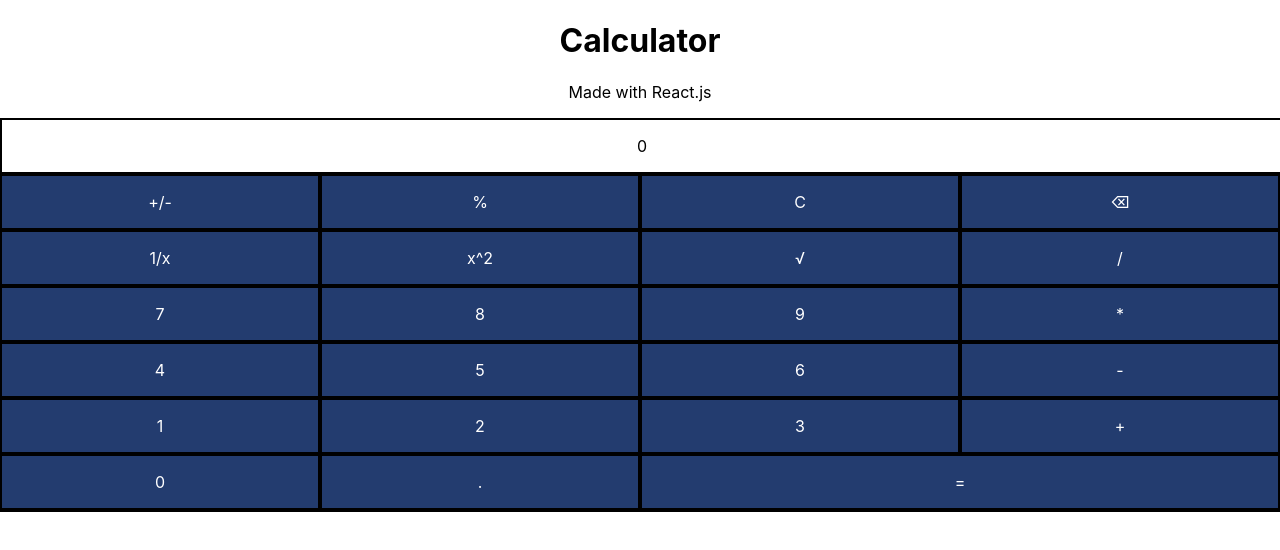
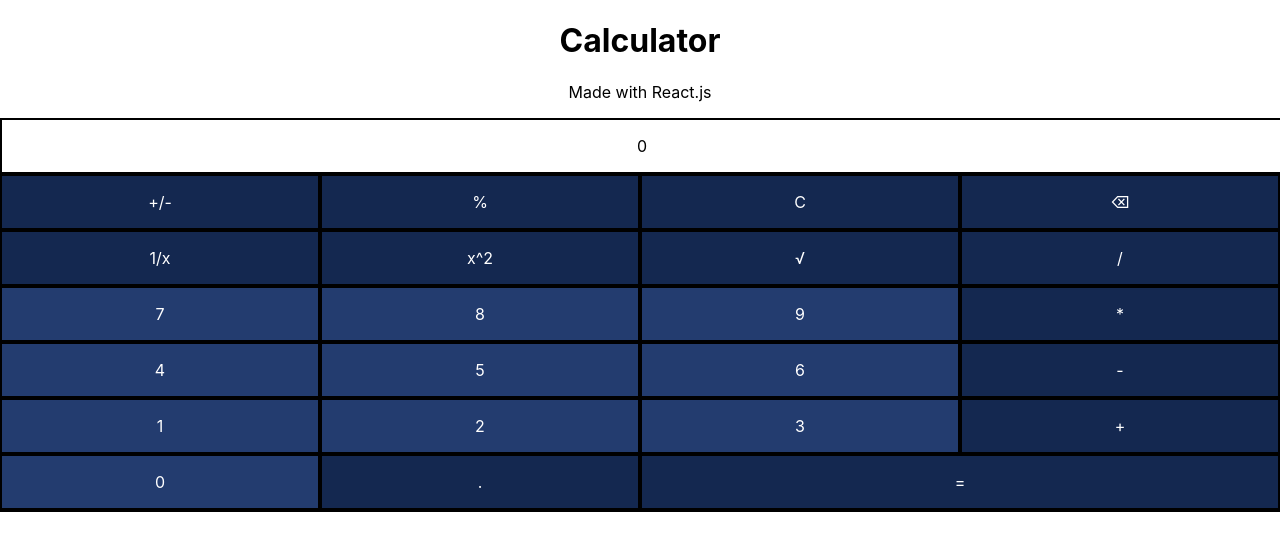
Before and after one commit to pravirchugh/Calculator, a React (Create React App) app: page / in a window 1280 px wide. Shown: the top 550 px of the page. Built offline with nearby package versions, Linux system fonts and the light colour scheme.

Commit message:
Created a component for operation buttons

```diff
--- a/src/App.js
+++ b/src/App.js
@@ -2,6 +2,7 @@ import logo from './logo.svg';
 import React, {useState} from 'react';
 
 import NumberButton from './components/NumberButton';
+import OperationButton from './components/OperationButton';
 import './App.css';
 
 let output = 0;
@@ -25,33 +26,33 @@ function App() {
 
           <div className="buttonRow">
             <div className="buttonElement">
-              <NumberButton val="+/-"></NumberButton>
+              <OperationButton val="+/-"></OperationButton>
             </div>
 
             <div className="buttonElement">
-              <NumberButton val="%"></NumberButton>
+              <OperationButton val="%"></OperationButton>
             </div>
             <div className="buttonElement">
-              <NumberButton val="C"></NumberButton>
+              <OperationButton val="C"></OperationButton>
             </div>
             <div className="buttonElement">
-              <NumberButton val="⌫"></NumberButton>
+              <OperationButton val="⌫"></OperationButton>
             </div>
           </div>
 
           <div className="buttonRow">
             <div className="buttonElement">
-              <NumberButton val="1/x"></NumberButton>
+              <OperationButton val="1/x"></OperationButton>
             </div>
 
             <div className="buttonElement">
-              <NumberButton val="x^2"></NumberButton>
+              <OperationButton val="x^2"></OperationButton>
             </div>
             <div className="buttonElement">
-              <NumberButton val="√"></NumberButton>
+              <OperationButton val="√"></OperationButton>
             </div>
             <div className="buttonElement">
-              <NumberButton val="/"></NumberButton>
+              <OperationButton val="/"></OperationButton>
             </div>
           </div>
 
@@ -68,7 +69,7 @@ function App() {
               <NumberButton val="9"></NumberButton>
             </div>
             <div className="buttonElement">
-              <NumberButton val="*"></NumberButton>
+              <OperationButton val="*"></OperationButton>
             </div>
           </div>
 
@@ -85,7 +86,7 @@ function App() {
               <NumberButton val="6"></NumberButton>
             </div>
             <div className="buttonElement">
-              <NumberButton val="-"></NumberButton>
+              <OperationButton val="-"></OperationButton>
             </div>
           </div>
 
@@ -101,7 +102,7 @@ function App() {
               <NumberButton val="3"></NumberButton>
             </div>
             <div className="buttonElement">
-              <NumberButton val="+"></NumberButton>
+              <OperationButton val="+"></OperationButton>
             </div>
           </div>
 
@@ -111,11 +112,11 @@ function App() {
             </div>
 
             <div className="buttonElement">
-              <NumberButton val="."></NumberButton>
+              <OperationButton val="."></OperationButton>
             </div>
             <div className="doubleButtonElement">
               {/* Has twice the width of the other buttons */}
-              <NumberButton val="="></NumberButton>
+              <OperationButton val="="></OperationButton>
             </div>
 
           </div>
--- /dev/null
+++ b/src/components/OperationButton.css
@@ -0,0 +1,8 @@
+.operationBtn {
+    border: 2px solid black;
+    background-color: rgb(20, 40, 80);
+    color: white;
+}
+.operationBtn:hover {
+    background-color: grey;
+}
--- /dev/null
+++ b/src/components/OperationButton.js
@@ -0,0 +1,15 @@
+import React from 'react'
+import './OperationButton.css'
+
+function OperationButton(props){
+    return (
+        <>
+            <div className="operationBtn">
+
+                <p style={{textAlign: "center"}}>{props.val}</p>
+
+            </div>
+        </>
+    )
+}
+export default OperationButton;
```
